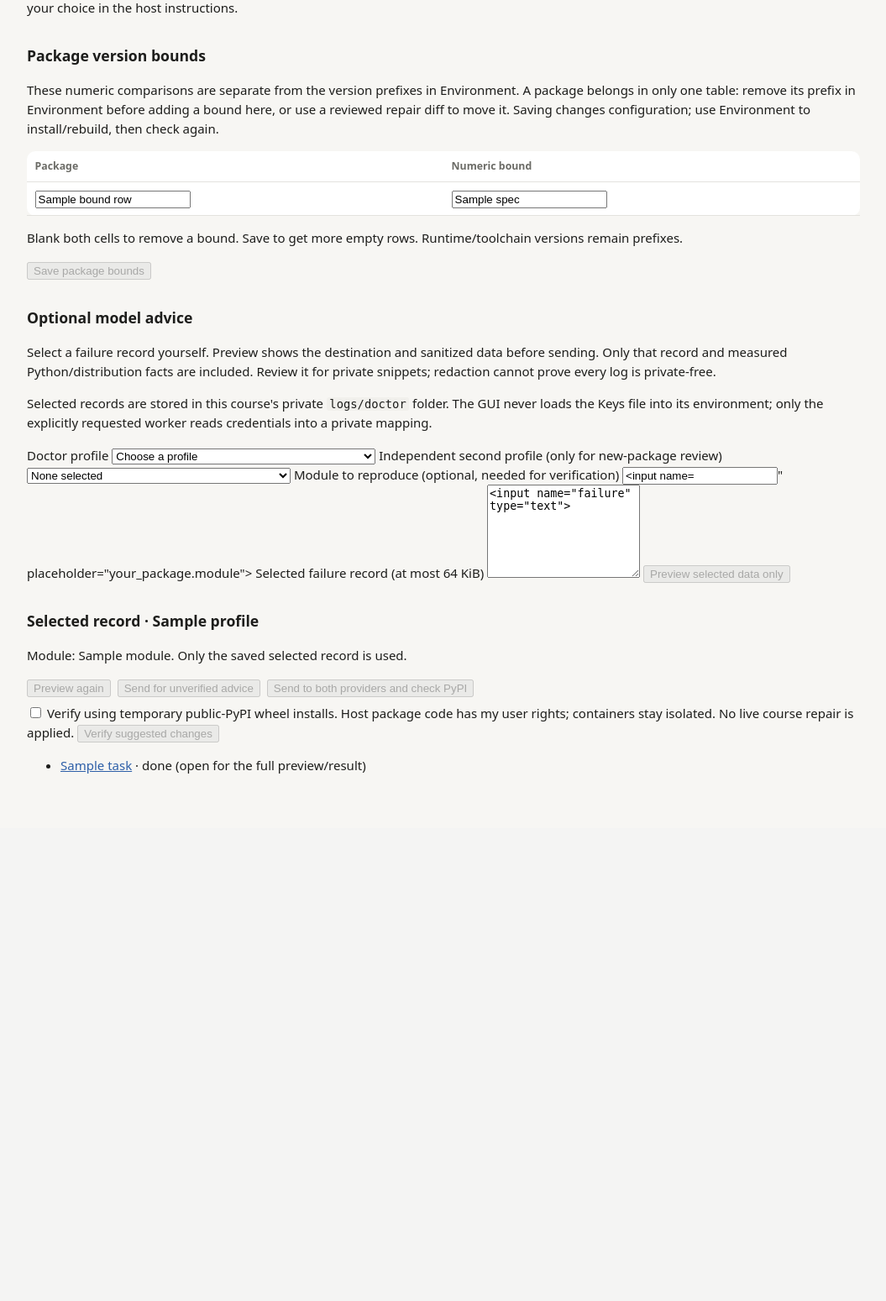
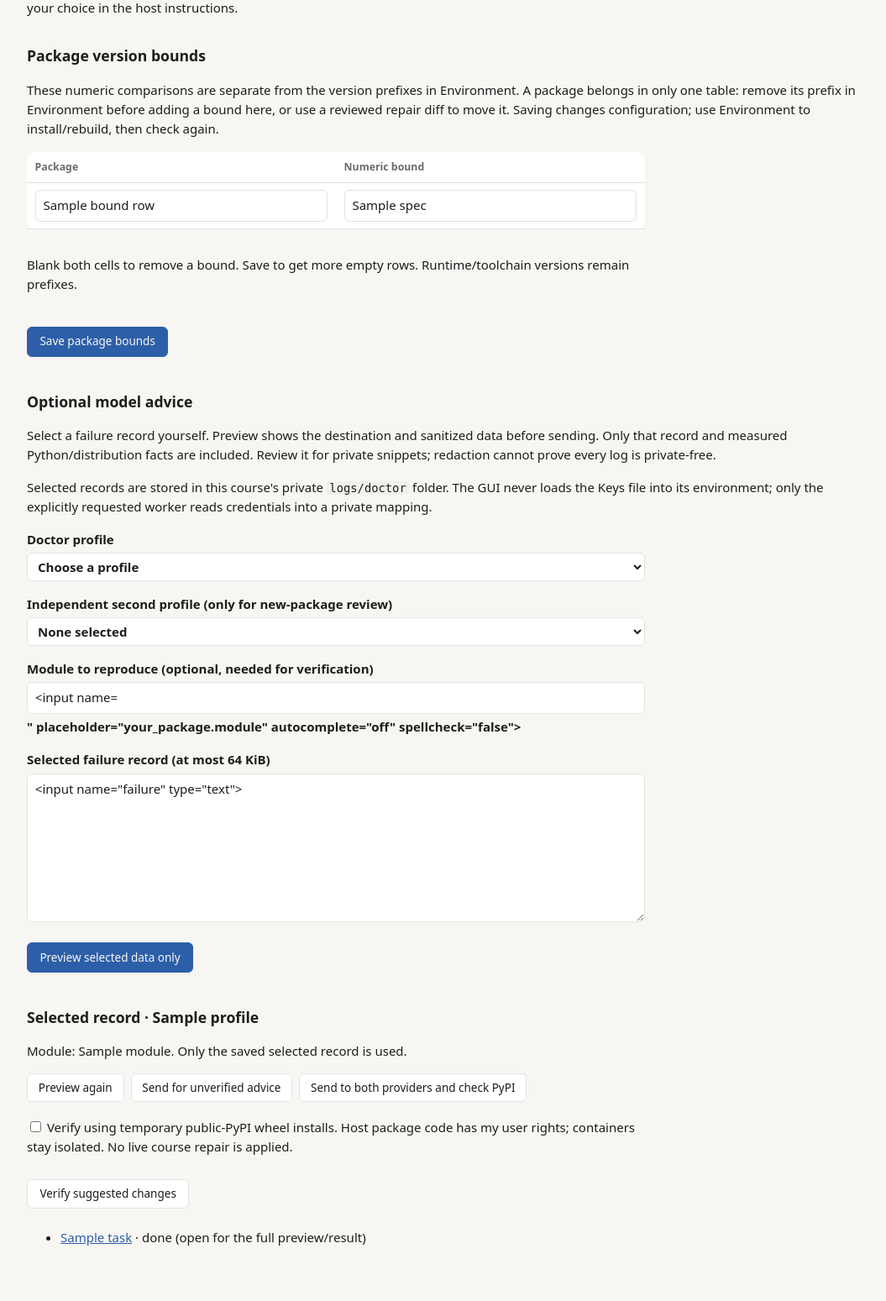
Before and after one commit to markmak233/mutant-tutor, a Python web app: template src/tutor/gui/templates/doctor.html in a window 1280 px wide. Shown: the part 460-2009 px from the top of the page at 84% size, without its empty margins (112-1167 px from the left). Before the commit the page ends 1381 px from the top, so only its background shows below. Run offline with Jinja, Linux system fonts and the light colour scheme; the template is opened without the code that fills it: most values are stand-ins (such as "Sample title", 1, 10 or a date in 2020); form fields are guessed from the names that the template uses.

Commit message:
Match Doctor form controls to shared GUI styling

```diff
--- a/src/tutor/gui/templates/doctor.html
+++ b/src/tutor/gui/templates/doctor.html
@@ -1,6 +1,7 @@
 {% extends "base.html" %}
 {# Default rendering is read-only. Model requests, temporary installs and repairs each
-   have separate explicit forms. Native forms work without JavaScript/htmx. #}
+   have separate explicit forms. Native forms work without JavaScript/htmx. Shared form,
+   field/check and action classes match the existing Environment and Models pages. #}
 {% block title %}Doctor · {{ course.workspace.course }}{% endblock %}
 {% block crumbs %}<a href="{{ url_for('course', name=course.folder) }}">{{ course.workspace.course }}</a><a href="{{ url_for('environment_view', name=course.folder) }}">Environment</a><span>Doctor</span>{% endblock %}
 {% block content %}
@@ -18,45 +19,45 @@
 
 <section id="bounds"><h2>Package version bounds</h2>
 <p>These numeric comparisons are separate from the version prefixes in Environment. A package belongs in only one table: remove its prefix in Environment before adding a bound here, or use a reviewed repair diff to move it. Saving changes configuration; use Environment to install/rebuild, then check again.</p>
-<form method="post" action="{{ url_for('doctor_bounds', name=course.folder) }}">
-<table><thead><tr><th>Package</th><th>Numeric bound</th></tr></thead><tbody>
-{% for name, spec in bound_rows %}<tr><td><input name="name" aria-label="Bound package {{ loop.index }}" value="{{ name }}"></td><td><input name="spec" aria-label="Numeric bound {{ loop.index }}" value="{{ spec }}" placeholder=">=1,&lt;2"></td></tr>{% endfor %}
+<form method="post" action="{{ url_for('doctor_bounds', name=course.folder) }}" class="form">
+<table class="requires"><thead><tr><th>Package</th><th>Numeric bound</th></tr></thead><tbody>
+{% for name, spec in bound_rows %}<tr><td><input type="text" name="name" aria-label="Bound package {{ loop.index }}" value="{{ name }}" autocomplete="off" spellcheck="false"></td><td><input type="text" name="spec" aria-label="Numeric bound {{ loop.index }}" value="{{ spec }}" placeholder=">=1,&lt;2" autocomplete="off" spellcheck="false"></td></tr>{% endfor %}
 </tbody></table><p>Blank both cells to remove a bound. Save to get more empty rows. Runtime/toolchain versions remain prefixes.</p>
-<button type="submit"{% if running %} disabled{% endif %}>Save package bounds</button></form></section>
+<div class="actions"><button type="submit" class="primary"{% if running %} disabled{% endif %}>Save package bounds</button></div></form></section>
 
 <section><h2>Optional model advice</h2>
 <p>Select a failure record yourself. Preview shows the destination and sanitized data before sending. Only that record and measured Python/distribution facts are included. Review it for private snippets; redaction cannot prove every log is private-free.</p>
 <p>Selected records are stored in this course's private <code>logs/doctor</code> folder. The GUI never loads the Keys file into its environment; only the explicitly requested worker reads credentials into a private mapping.</p>
-<form method="post" action="{{ url_for('doctor_input', name=course.folder) }}">
-<label>Doctor profile <select name="profile" required><option value="">Choose a profile</option>{% for p in profiles %}<option value="{{ p.name }}"{% if form.profile == p.name %} selected{% endif %}>{{ p.name }} · {{ p.data.get('provider', '') }} · {{ p.data.get('model', '') }}</option>{% endfor %}</select></label>
-<label>Independent second profile (only for new-package review) <select name="second"><option value="">None selected</option>{% for p in profiles %}<option value="{{ p.name }}"{% if form.second == p.name %} selected{% endif %}>{{ p.name }} · {{ p.data.get('provider', '') }} · {{ p.data.get('model', '') }}</option>{% endfor %}</select></label>
-<label>Module to reproduce (optional, needed for verification) <input name="module" value="{{ form.module }}" placeholder="your_package.module"></label>
-<label>Selected failure record (at most 64 KiB) <textarea name="failure" rows="7" required maxlength="65536">{{ form.failure }}</textarea></label>
-<button type="submit"{% if running or not profiles %} disabled{% endif %}>Preview selected data only</button>
+<form method="post" action="{{ url_for('doctor_input', name=course.folder) }}" class="form">
+<label class="field">Doctor profile <select name="profile" required><option value="">Choose a profile</option>{% for p in profiles %}<option value="{{ p.name }}"{% if form.profile == p.name %} selected{% endif %}>{{ p.name }} · {{ p.data.get('provider', '') }} · {{ p.data.get('model', '') }}</option>{% endfor %}</select></label>
+<label class="field">Independent second profile (only for new-package review) <select name="second"><option value="">None selected</option>{% for p in profiles %}<option value="{{ p.name }}"{% if form.second == p.name %} selected{% endif %}>{{ p.name }} · {{ p.data.get('provider', '') }} · {{ p.data.get('model', '') }}</option>{% endfor %}</select></label>
+<label class="field">Module to reproduce (optional, needed for verification) <input type="text" name="module" value="{{ form.module }}" placeholder="your_package.module" autocomplete="off" spellcheck="false"></label>
+<label class="field">Selected failure record (at most 64 KiB) <textarea name="failure" rows="7" required maxlength="65536" spellcheck="false">{{ form.failure }}</textarea></label>
+<div class="actions"><button type="submit" class="primary"{% if running or not profiles %} disabled{% endif %}>Preview selected data only</button></div>
 </form>{% if not profiles %}<p>Add a model on Models first. No generation model is silently reused.</p>{% endif %}</section>
 
 {% for input in inputs %}
 <section><h2>Selected record · {{ input.profile }}</h2><p>Module: {{ input.module or 'not selected' }}. Only the saved selected record is used.</p>
 <div class="actions">
-<form method="post" action="{{ url_for('doctor_action', name=course.folder, identifier=input.id, action='preview') }}"><button type="submit"{% if running %} disabled{% endif %}>Preview again</button></form>
-<form method="post" action="{{ url_for('doctor_action', name=course.folder, identifier=input.id, action='advice') }}"><button type="submit"{% if running or not input.preview %} disabled{% endif %}>Send for unverified advice</button></form>
-<form method="post" action="{{ url_for('doctor_action', name=course.folder, identifier=input.id, action='independent') }}"><button type="submit"{% if running or not input.preview or not input.second %} disabled{% endif %}>Send to both providers and check PyPI</button></form>
+<form method="post" class="action" action="{{ url_for('doctor_action', name=course.folder, identifier=input.id, action='preview') }}"><button type="submit"{% if running %} disabled{% endif %}>Preview again</button></form>
+<form method="post" class="action" action="{{ url_for('doctor_action', name=course.folder, identifier=input.id, action='advice') }}"><button type="submit"{% if running or not input.preview %} disabled{% endif %}>Send for unverified advice</button></form>
+<form method="post" class="action" action="{{ url_for('doctor_action', name=course.folder, identifier=input.id, action='independent') }}"><button type="submit"{% if running or not input.preview or not input.second %} disabled{% endif %}>Send to both providers and check PyPI</button></form>
 </div>
 {% if input.module and not input.repair %}
-<form method="post" action="{{ url_for('doctor_action', name=course.folder, identifier=input.id, action='verify') }}">
-<label><input type="checkbox" name="confirmed" required> Verify using temporary public-PyPI wheel installs. Host package code has my user rights; containers stay isolated. No live course repair is applied.</label>
-<button type="submit"{% if running or not input.preview %} disabled{% endif %}>Verify suggested changes</button></form>
+<form method="post" class="form" action="{{ url_for('doctor_action', name=course.folder, identifier=input.id, action='verify') }}">
+<label class="check"><input type="checkbox" name="confirmed" required> Verify using temporary public-PyPI wheel installs. Host package code has my user rights; containers stay isolated. No live course repair is applied.</label>
+<div class="actions"><button type="submit"{% if running or not input.preview %} disabled{% endif %}>Verify suggested changes</button></div></form>
 {% endif %}
 {% if input.repair %}
 <p>A verified-check artifact exists. Inspect its complete current diff before applying; freshness and permissions are checked again.</p>
-<form method="post" action="{{ url_for('doctor_action', name=course.folder, identifier=input.id, action='repair-preview') }}"><button type="submit"{% if running %} disabled{% endif %}>Preview complete repair diff</button></form>
-<form method="post" action="{{ url_for('doctor_action', name=course.folder, identifier=input.id, action='apply') }}"><label><input type="checkbox" name="confirmed" required> Apply the reviewed changes to this course's environment/configuration, with retained undo backups.</label><button type="submit"{% if running or not input.apply_preview or retained %} disabled{% endif %}>Reverify and apply repair</button></form>
+<form method="post" class="action" action="{{ url_for('doctor_action', name=course.folder, identifier=input.id, action='repair-preview') }}"><button type="submit"{% if running %} disabled{% endif %}>Preview complete repair diff</button></form>
+<form method="post" class="form" action="{{ url_for('doctor_action', name=course.folder, identifier=input.id, action='apply') }}"><label class="check"><input type="checkbox" name="confirmed" required> Apply the reviewed changes to this course's environment/configuration, with retained undo backups.</label><div class="actions"><button type="submit"{% if running or not input.apply_preview or retained %} disabled{% endif %}>Reverify and apply repair</button></div></form>
 {% endif %}
 <ul>{% for task in input.tasks %}<li><a href="{{ url_for('task', name=course.folder, task_id=task.id) }}">{{ task.title }}</a> · {{ task.status }} (open for the full preview/result)</li>{% endfor %}</ul>
 </section>
 {% endfor %}
 {% if retained %}<section><h2>Retained repair</h2>
-<form method="post" action="{{ url_for('doctor_retained', name=course.folder, action='undo') }}"><label><input type="checkbox" name="confirmed" required> Restore the retained original configuration/environment.</label><button type="submit"{% if running %} disabled{% endif %}>Undo repair</button></form>
-<form method="post" action="{{ url_for('doctor_retained', name=course.folder, action='finish') }}"><label><input type="checkbox" name="confirmed" required> Keep the repaired environment and permanently discard its original backups.</label><button type="submit"{% if running %} disabled{% endif %}>Finish repair and discard backups</button></form>
+<form method="post" class="form" action="{{ url_for('doctor_retained', name=course.folder, action='undo') }}"><label class="check"><input type="checkbox" name="confirmed" required> Restore the retained original configuration/environment.</label><div class="actions"><button type="submit"{% if running %} disabled{% endif %}>Undo repair</button></div></form>
+<form method="post" class="form" action="{{ url_for('doctor_retained', name=course.folder, action='finish') }}"><label class="check"><input type="checkbox" name="confirmed" required> Keep the repaired environment and permanently discard its original backups.</label><div class="actions"><button type="submit"{% if running %} disabled{% endif %}>Finish repair and discard backups</button></div></form>
 </section>{% endif %}
 {% endblock %}
```
